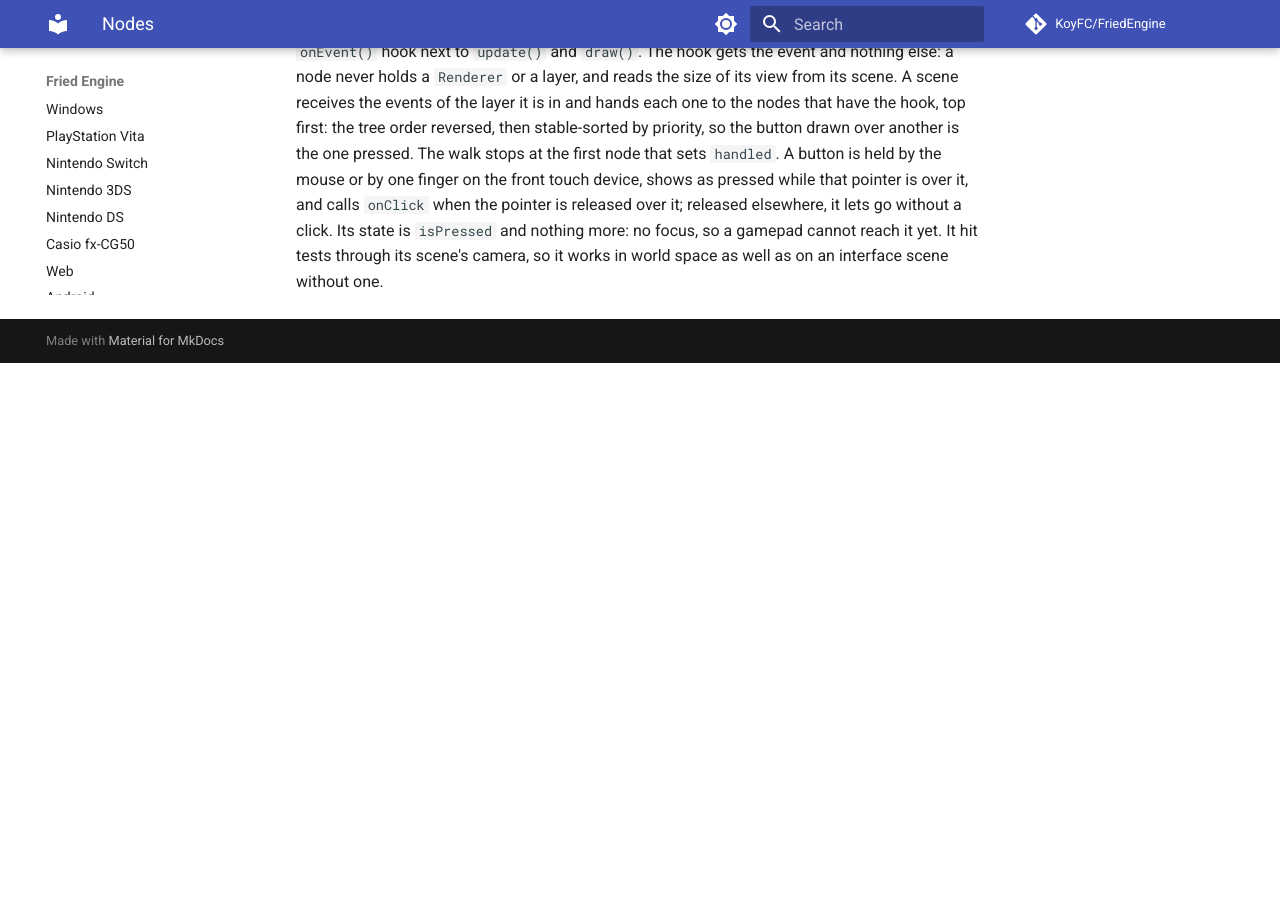
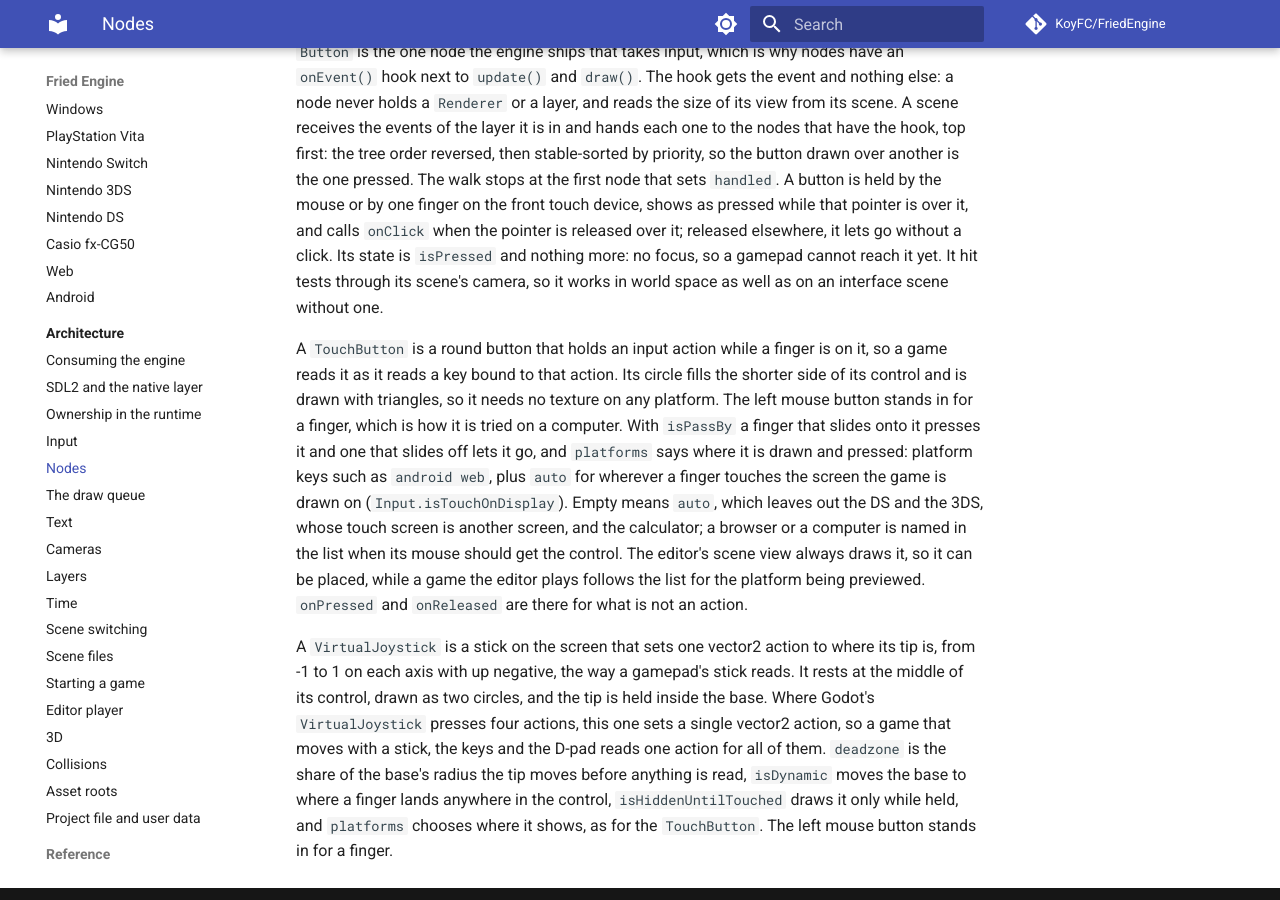
Before and after one commit to KoyFC/FriedEngine, an MkDocs documentation site: the page built from docs/architecture/nodes.md, in a window 1280 px wide and 900 px high, scrolled down 2502 px. Built offline with MkDocs 1.6.1 and Material for MkDocs 9.7.7, drawn with Linux system fonts in a browser that asks for light colours; comment, search, counter and statistics services are not loaded; before the commit the page ends 2865 px from its top, so only the background shows below that; some of the changed text lies outside the part shown.

Commit message:
Add the TouchButton and VirtualJoystick Nodes

```diff
--- a/docs/architecture/nodes.md
+++ b/docs/architecture/nodes.md
@@ -1,6 +1,6 @@
 # Nodes
 
-A `fried.scene.Node` is a name, an id, an `active` flag and a list of child nodes. A scene is a tree of them under a hidden root, and what a thing is comes from its class: a game extends `Node` or one of the engine's typed nodes and overrides what it needs. The classes form a chain. `CanvasItem` adds a draw priority, visibility and a world position that everything drawn shares, and under it there are two branches: `Node2D`, placed by a position, rotation in degrees and scale relative to its parent (`Sprite`, `Camera` and `Collider` are `Node2D`s), and `Control`, placed against its parent's rectangle (`Label`, `TextureRect` and `Button`). `Node3D` is a third branch, placed by a position, a rotation in degrees about each axis and a scale on each, relative to the nearest `Node3D` above it; its rotation is applied about z, then x, then y, as Unity does, and a 2D node under it is placed as if it had no parent. A behavior that acts on another thing is a child node that acts on its `parent`, found with `findParent()`, which is what a scene file can hold and the editor can show. An earlier model gave every object a list of components and a transform component, with no hierarchy; the tree replaced it whole.
+A `fried.scene.Node` is a name, an id, an `active` flag and a list of child nodes. A scene is a tree of them under a hidden root, and what a thing is comes from its class: a game extends `Node` or one of the engine's typed nodes and overrides what it needs. The classes form a chain. `CanvasItem` adds a draw priority, visibility and a world position that everything drawn shares, and under it there are two branches: `Node2D`, placed by a position, rotation in degrees and scale relative to its parent (`Sprite`, `Camera` and `Collider` are `Node2D`s), and `Control`, placed against its parent's rectangle (`Label`, `TextureRect`, `Button`, `TouchButton` and `VirtualJoystick`). `Node3D` is a third branch, placed by a position, a rotation in degrees about each axis and a scale on each, relative to the nearest `Node3D` above it; its rotation is applied about z, then x, then y, as Unity does, and a 2D node under it is placed as if it had no parent. A behavior that acts on another thing is a child node that acts on its `parent`, found with `findParent()`, which is what a scene file can hold and the editor can show. An earlier model gave every object a list of components and a transform component, with no hierarchy; the tree replaced it whole.
 
 A drawn size belongs to the node that draws: a `Sprite` takes the texture's dimensions, or those of its source region, and multiplies them by the world scale, so no stored size can disagree with a scale.
 
@@ -21,3 +21,7 @@ A `Control` is placed against its parent's rectangle, with the vocabulary of Uni
 A `CanvasLayer` marks a part of the scene that is drawn in screen space: what is under it ignores the scene's camera, is drawn after the world and its meshes, and gets input before the world does, which is how one scene holds both a level and its interface. Layers are ordered by their `layer`, a node's own priority only orders it inside its layer, and `visible` hides the whole layer and keeps input from it. A scene keeps the draw and input lists of each layer apart when the tree changes, so a frame still never walks the tree. The editor's scene view draws a layer through the camera, so the interface sits in the world where it can be picked and moved; the Game tab and a running game draw it in screen space.
 
 `Button` is the one node the engine ships that takes input, which is why nodes have an `onEvent()` hook next to `update()` and `draw()`. The hook gets the event and nothing else: a node never holds a `Renderer` or a layer, and reads the size of its view from its scene. A scene receives the events of the layer it is in and hands each one to the nodes that have the hook, top first: the tree order reversed, then stable-sorted by priority, so the button drawn over another is the one pressed. The walk stops at the first node that sets `handled`. A button is held by the mouse or by one finger on the front touch device, shows as pressed while that pointer is over it, and calls `onClick` when the pointer is released over it; released elsewhere, it lets go without a click. Its state is `isPressed` and nothing more: no focus, so a gamepad cannot reach it yet. It hit tests through its scene's camera, so it works in world space as well as on an interface scene without one.
+
+A `TouchButton` is a round button that holds an input action while a finger is on it, so a game reads it as it reads a key bound to that action. Its circle fills the shorter side of its control and is drawn with triangles, so it needs no texture on any platform. The left mouse button stands in for a finger, which is how it is tried on a computer. With `isPassBy` a finger that slides onto it presses it and one that slides off lets it go, and `platforms` says where it is drawn and pressed: platform keys such as `android web`, plus `auto` for wherever a finger touches the screen the game is drawn on (`Input.isTouchOnDisplay`). Empty means `auto`, which leaves out the DS and the 3DS, whose touch screen is another screen, and the calculator; a browser or a computer is named in the list when its mouse should get the control. The editor's scene view always draws it, so it can be placed, while a game the editor plays follows the list for the platform being previewed. `onPressed` and `onReleased` are there for what is not an action.
+
+A `VirtualJoystick` is a stick on the screen that sets one vector2 action to where its tip is, from -1 to 1 on each axis with up negative, the way a gamepad's stick reads. It rests at the middle of its control, drawn as two circles, and the tip is held inside the base. Where Godot's `VirtualJoystick` presses four actions, this one sets a single vector2 action, so a game that moves with a stick, the keys and the D-pad reads one action for all of them. `deadzone` is the share of the base's radius the tip moves before anything is read, `isDynamic` moves the base to where a finger lands anywhere in the control, `isHiddenUntilTouched` draws it only while held, and `platforms` chooses where it shows, as for the `TouchButton`. The left mouse button stands in for a finger.
```
Also changed, not shown: 2 other files.
